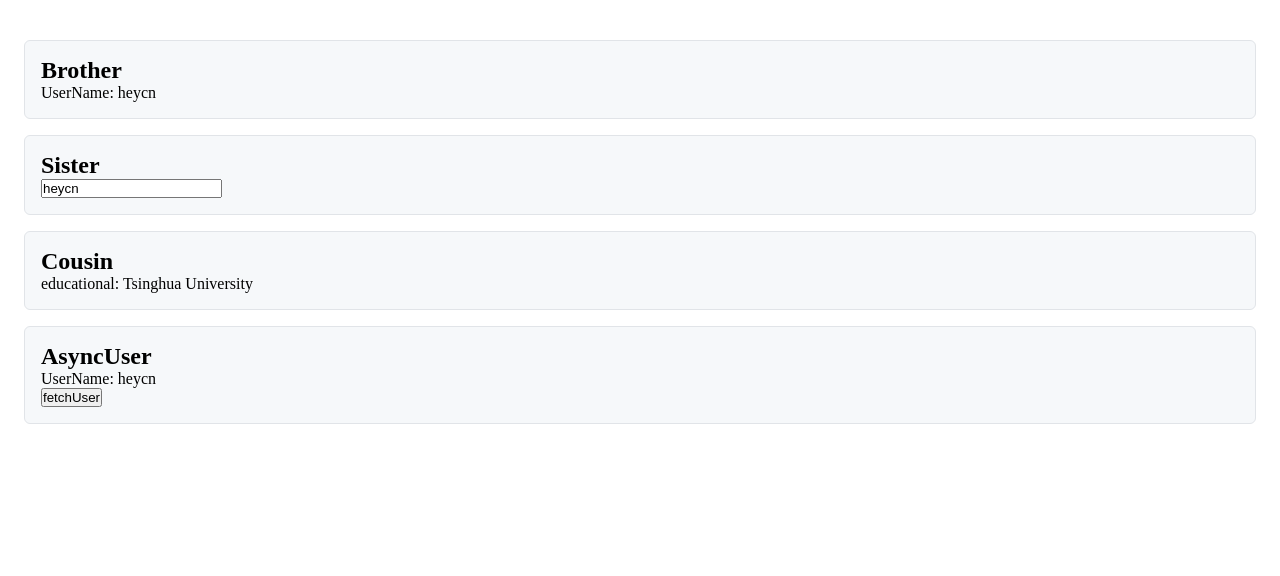
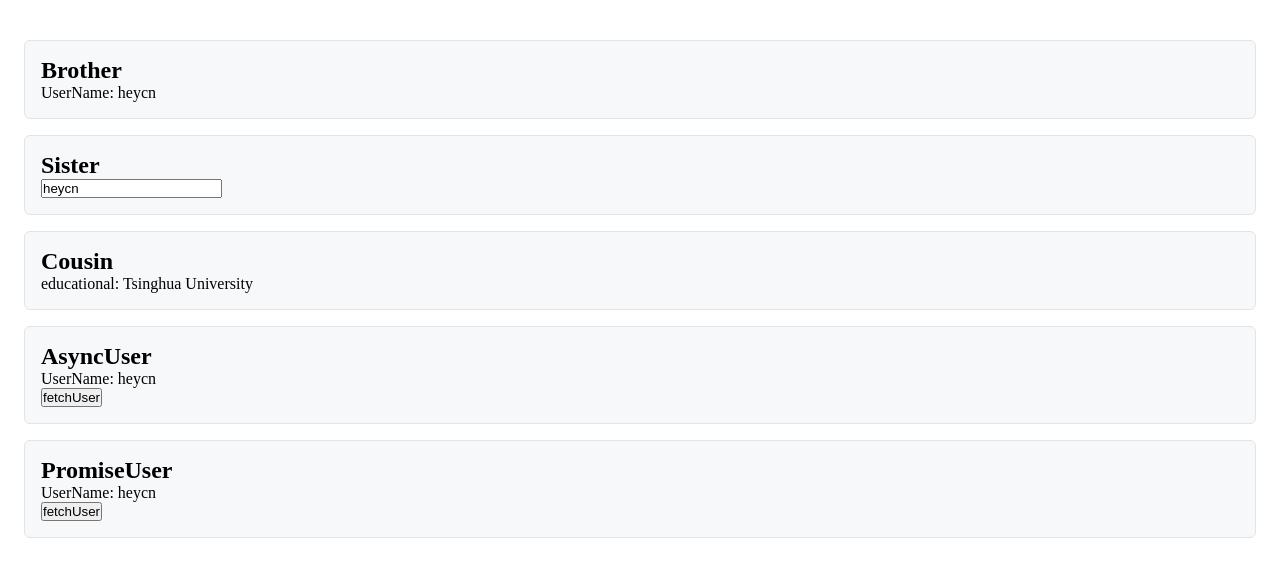
Before and after one commit to heycn/mini-redux, a React (Vite) app: page / in a window 1280 px wide. Shown: the top 576 px of the page. Built offline with nearby package versions, Linux system fonts and the light colour scheme.

Commit message:
让 Redux 支持 Promise

```diff
--- a/src/App.jsx
+++ b/src/App.jsx
@@ -28,13 +28,13 @@ export const App = () => {
       <Sister />
       <Cousin />
       <AsyncUser />
+      <PromiseUser />
     </Provider>
   )
 }
 
 // Brother 用于展示 User 数据
 const Brother = () => {
-  console.log('Brother render!')
   return (
     <section>
       <h1>Brother</h1>
@@ -45,7 +45,6 @@ const Brother = () => {
 
 // Sister 用于修改 User 数据
 const Sister = () => {
-  console.log('Sister render!')
   return (
     <section>
       <h1>Sister</h1>
@@ -57,7 +56,6 @@ const Sister = () => {
 const Cousin = connect(state => {
   return { educational: state.educational }
 })(({ educational }) => {
-  console.log('Cousin render!')
   return (
     <section>
       <h1>Cousin</h1>
@@ -67,7 +65,6 @@ const Cousin = connect(state => {
 })
 
 const AsyncUser = () => {
-  console.log('AsyncUser render!')
   return (
     <section>
       <h1>AsyncUser</h1>
@@ -76,8 +73,16 @@ const AsyncUser = () => {
   )
 }
 
+const PromiseUser = () => {
+  return (
+    <section>
+      <h1>PromiseUser</h1>
+      <FetchPromiseUser />
+    </section>
+  )
+}
+
 const User = connectToUser(({ user }) => {
-  console.log('User render!')
   return <div>UserName: {user.name}</div>
 })
 
@@ -97,18 +102,23 @@ const ajax = url => {
   if (url === '/user')
     return new Promise(resolve => {
       setTimeout(() => {
-        resolve({ name: '异步的小王', age: 999 })
+        resolve({ data: { name: '异步的小王', age: 99 } })
+      }, 500)
+    })
+  if (url === '/promiseUser')
+    return new Promise(resolve => {
+      setTimeout(() => {
+        resolve({ data: { name: 'Promise的小王', age: 99 } })
       }, 500)
     })
 }
-const fetchUser = dispatch => {
-  ajax('/user').then(response => {
-    dispatch({ type: 'updateUser', payload: response })
-  })
-}
 
 const FetchUser = connect(null, null)(({state, dispatch}) => {
-  console.log('AsyncUser render!')
+  const fetchUser = dispatch => {
+    ajax('/user').then(response => {
+      dispatch({ type: 'updateUser', payload: response.data })
+    })
+  }
   const onClick = () => {
     dispatch(fetchUser)
   }
@@ -119,3 +129,24 @@ const FetchUser = connect(null, null)(({state, dispatch}) => {
     </div>
   )
 })
+
+const FetchPromiseUser = connect(null, null)(({state, dispatch}) => {
+  const fetchUserPromise = async () => {
+    const response = await ajax('/promiseUser')
+    return response.data
+  }
+  const fetchUserPromiseFunc = async dispatch => {
+    const response = await ajax('/promiseUser')
+    return dispatch({ type: 'updateUser', payload: response.data })
+  }
+  const onClick = () => {
+    dispatch({ type: 'updateUser', payload: fetchUserPromise() })
+    // dispatch(fetchUserPromiseFunc)
+  }
+  return (
+    <div>
+      <div>UserName: {state.user.name}</div>
+      <button onClick={onClick}>fetchUser</button>
+    </div>
+  )
+})
--- a/src/redux.jsx
+++ b/src/redux.jsx
@@ -26,12 +26,22 @@ const store = {
 
 let { dispatch } = store
 
-const preDispatch = dispatch
+const prevDispatch = dispatch
 
 dispatch = action => {
   action instanceof Function
     ? action(dispatch)
-    : preDispatch(action)
+    : prevDispatch(action)
+}
+
+const asyncDispatch = dispatch
+
+dispatch = action => {
+  action.payload instanceof Promise
+    ? action.payload.then(data => {
+        dispatch({ ...action, payload: data })
+      })
+    : asyncDispatch(action)
 }
 
 export const createStore = (_reducer, initState) => {
```
